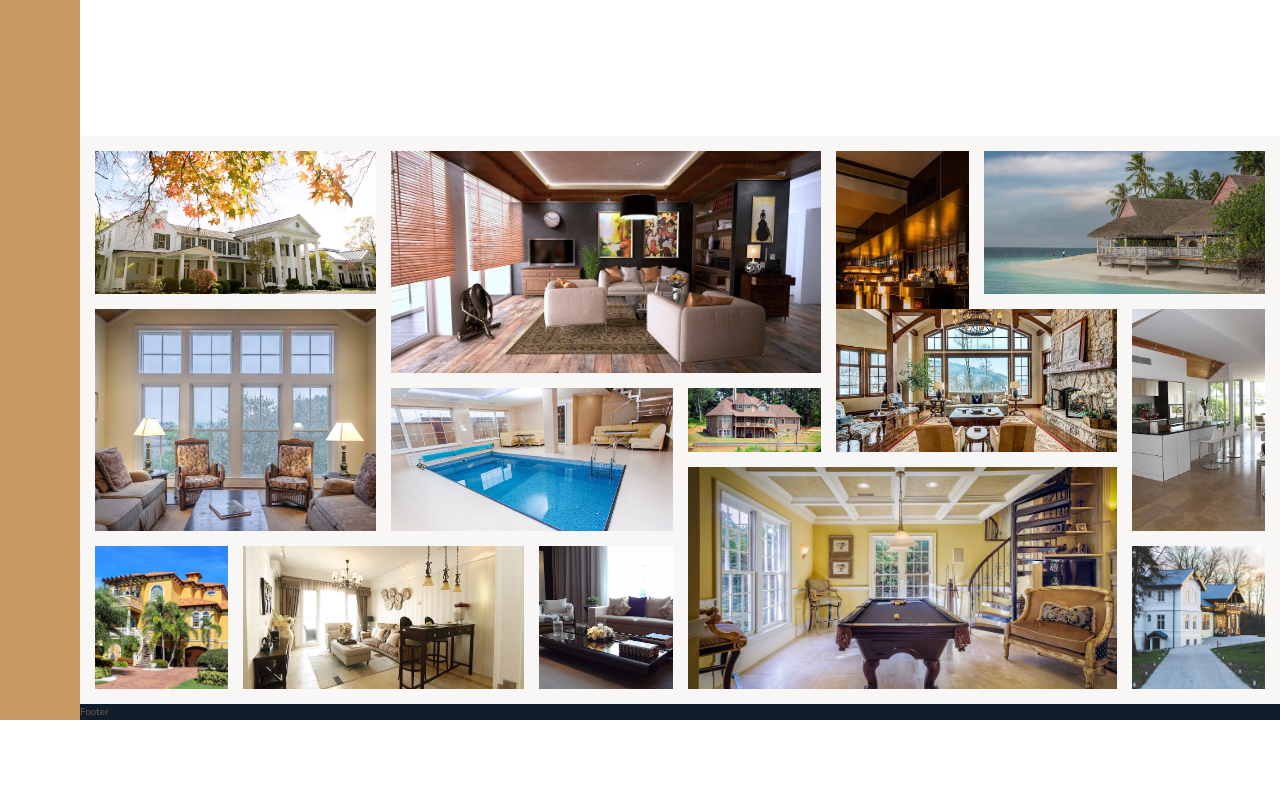
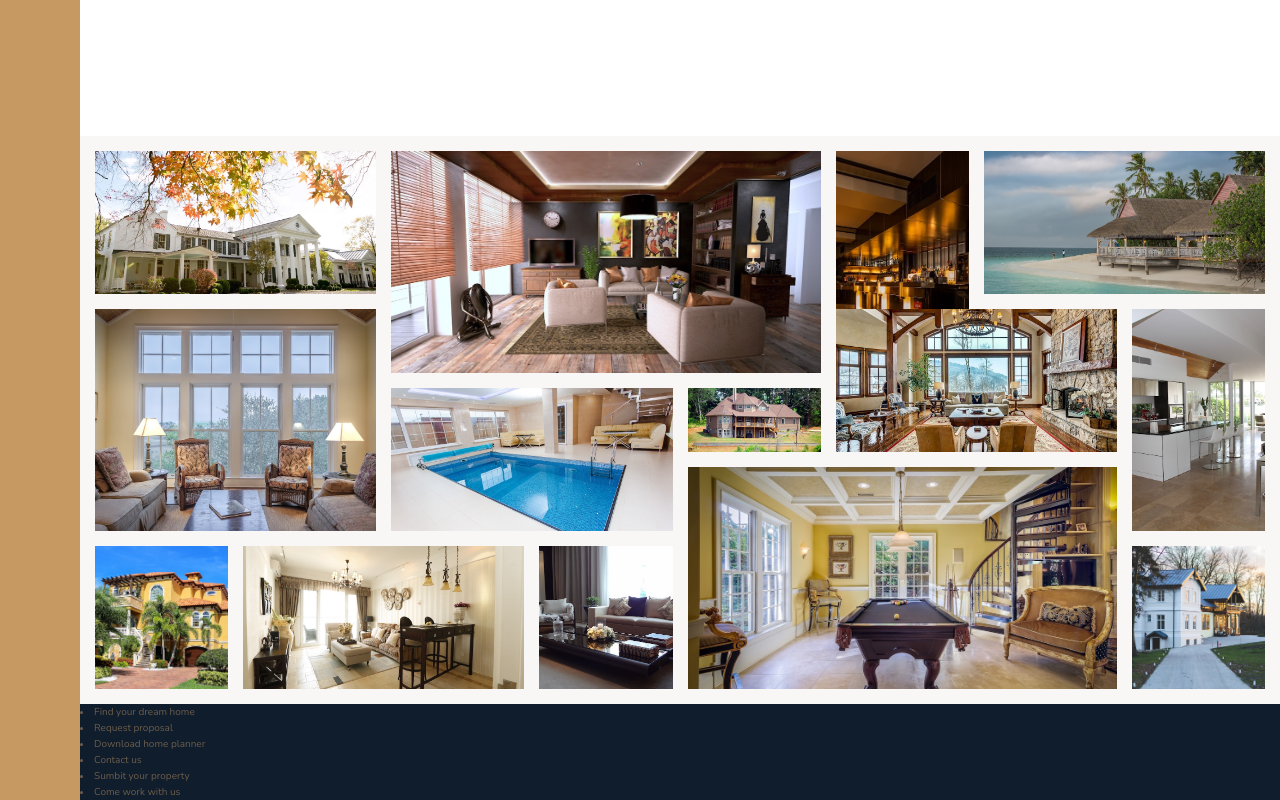
Before and after one commit to fortunee/Nexter, a plain HTML site: page index.html in a window 1280 px wide. Shown: the part 2936-3736 px from the top of the page. Before the commit the page ends 3656 px from the top, so only its background shows below. Drawn offline with nearby package versions, Linux system fonts and the light colour scheme.

Commit message:
add footer nav markup

```diff
--- a/index.html
+++ b/index.html
@@ -378,6 +378,15 @@
       </figure>
     </section>
 
-    <footer class="footer">Footer</footer>
+    <footer class="footer">
+        <nav class="nav">
+            <li class="nav__item"><a href="" class="nav__link"></a>Find your dream home</li>
+            <li class="nav__item"><a href="" class="nav__link"></a>Request proposal</li>
+            <li class="nav__item"><a href="" class="nav__link"></a>Download  home  planner</li>
+            <li class="nav__item"><a href="" class="nav__link"></a>Contact us</li>
+            <li class="nav__item"><a href="" class="nav__link"></a>Sumbit your property</li>
+            <li class="nav__item"><a href="" class="nav__link"></a>Come work with us</li>
+        </nav>
+    </footer>
   </body>
 </html>
```
